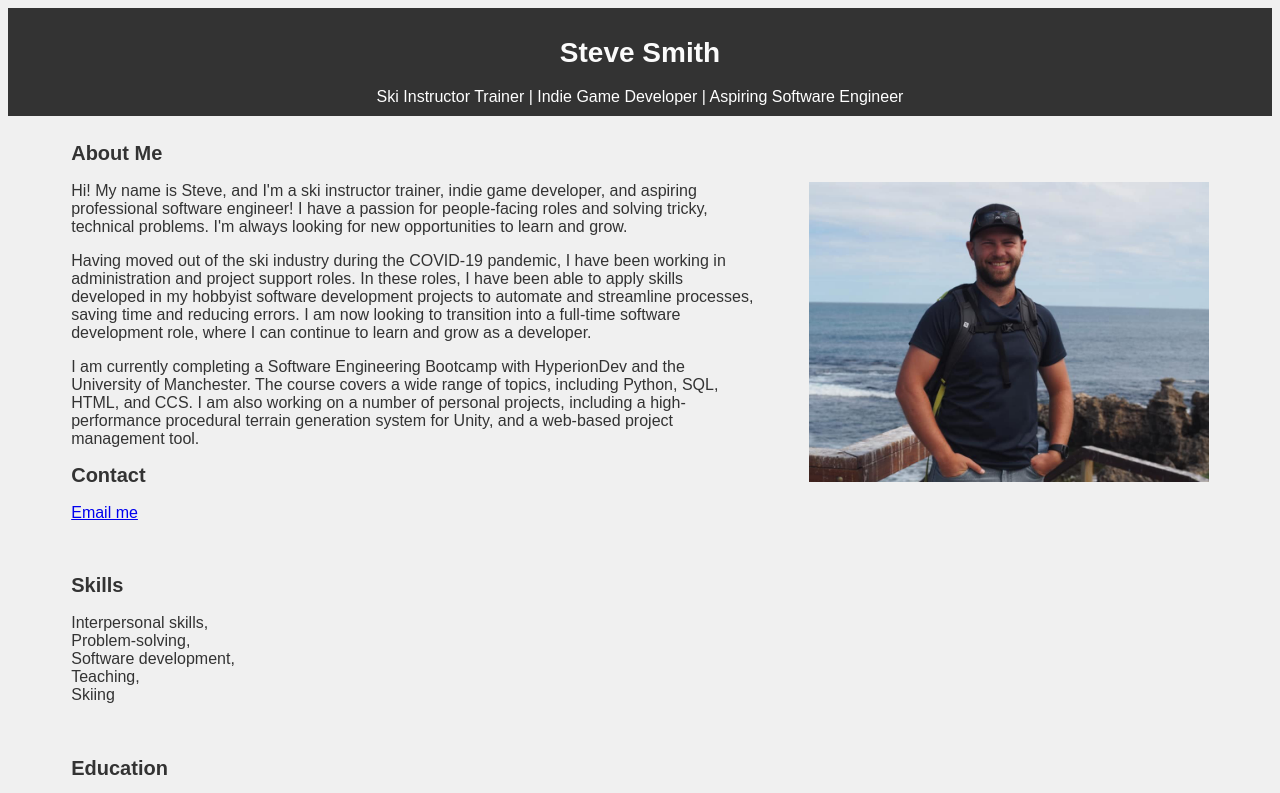
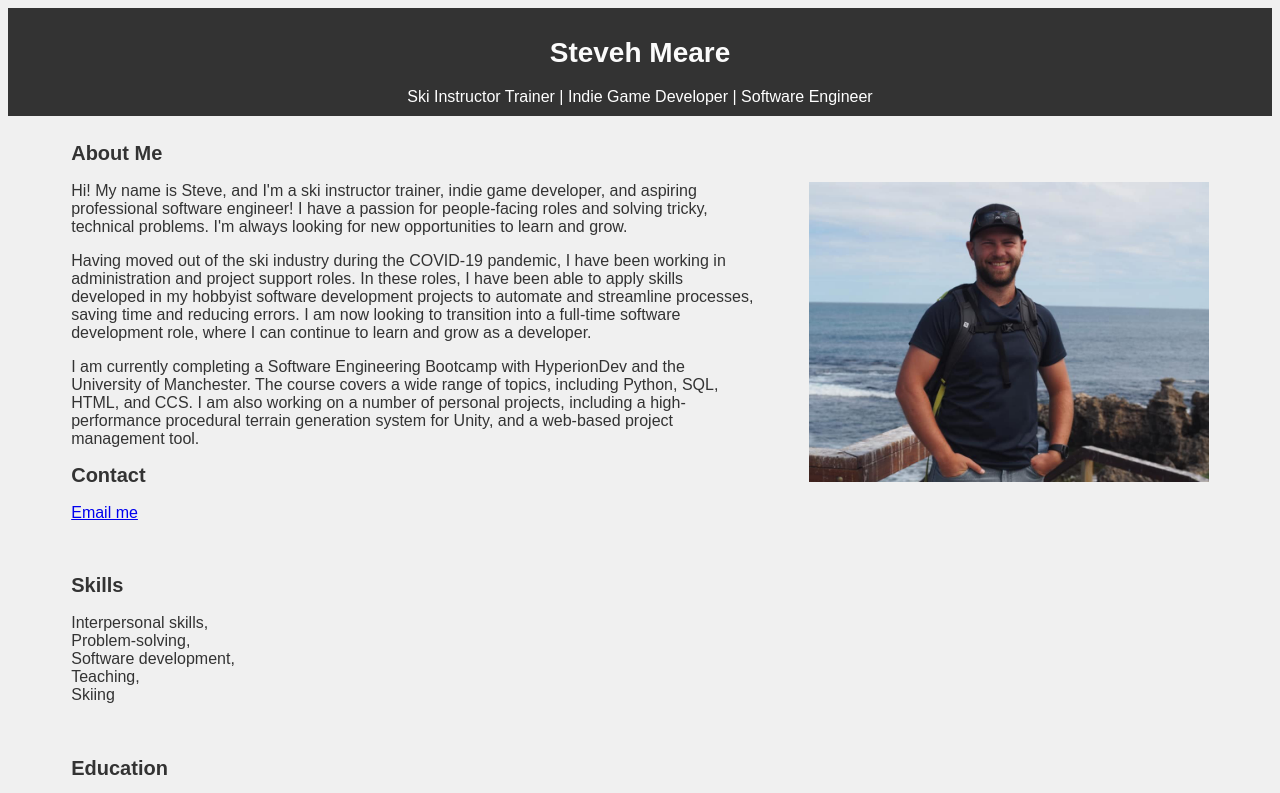
Before and after one commit to stevenmeare/MyCV, a plain HTML site: page index.html in a window 1280 px wide. Shown: the top 793 px of the page. Drawn offline with Linux system fonts and the light colour scheme.

Commit message:
Add files via upload

```diff
--- a/index.html
+++ b/index.html
@@ -7,8 +7,8 @@
 
 <body>
     <header>
-        <h1>Steve Smith</h1>
-        Ski Instructor Trainer | Indie Game Developer | Aspiring Software Engineer
+        <h1>Steveh Meare</h1>
+        Ski Instructor Trainer | Indie Game Developer | Software Engineer
     </header>
 
     <div class="container">
```
